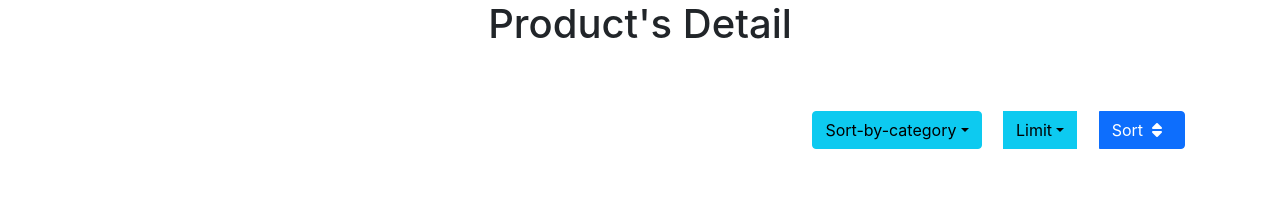
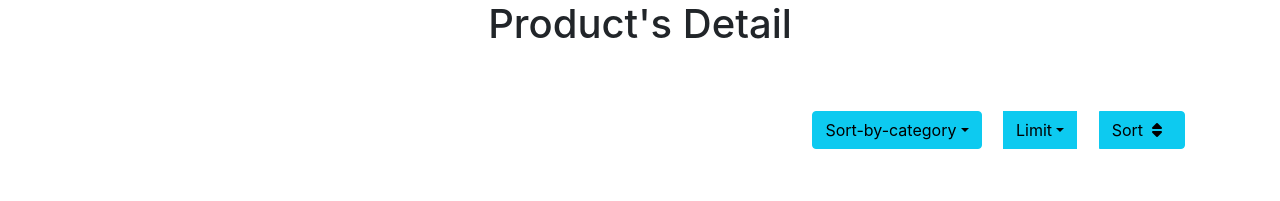
Before and after one commit to PrashantBirla-iView/Employee-Crud, a React (Create React App) app: page / in a window 1280 px wide. Shown: the top 201 px of the page. Built offline with nearby package versions, Linux system fonts and the light colour scheme; no server answers.

Commit message:
employee-crud-done

```diff
--- a/src/CRUD/Crud.jsx
+++ b/src/CRUD/Crud.jsx
@@ -8,12 +8,10 @@ function Crud() {
   const [sort, setSort] = useState(true);
   const [showInfo, setShowInfo] = useState(false);
   const [currentProduct, setCurrentProduct] = useState();
-  // const [Id, setId] = useState(currentProduct?.id);
   const [title, settitle] = useState(currentProduct?.title);
   const [price, setprice] = useState(currentProduct?.price);
   const [category, setcategory] = useState(currentProduct?.category);
   const [image, setimage] = useState(currentProduct?.image);
-  // const [rating, setrating] = useState(currentProduct?.rating);
   const [description, setdescription] = useState(currentProduct?.description);
 
   const getProductInfo = () => {
@@ -119,8 +117,6 @@ function Crud() {
                       id="productId"
                       name="productId"
                       defaultValue={currentProduct.id}
-                      // onClick={(e) => setId(e.target.value)}
-                      // onChange={(e) => setId(e.target.value)}
                     />
                   </div>
                   <div className="col-md-6">
@@ -134,7 +130,6 @@ function Crud() {
                       name="productTitle"
                       defaultValue={currentProduct.title}
                       onChange={(e) => settitle(e.target.value)}
-                      // onChange={handleInputChange}
                     />
                   </div>
                   <div className="col-md-6">
@@ -148,7 +143,6 @@ function Crud() {
                       name="productPrice"
                       defaultValue={currentProduct.price}
                       onChange={(e) => setprice(e.target.value)}
-                      // onChange={handleInputChange}
                     />
                   </div>
                   <div className="col-md-6">
@@ -162,7 +156,6 @@ function Crud() {
                       name="productCategory"
                       defaultValue={currentProduct.category}
                       onChange={(e) => setcategory(e.target.value)}
-                      // onChange={handleInputChange}
                     />
                   </div>
                   <div className="col-md-6">
@@ -175,8 +168,6 @@ function Crud() {
                       id="rating"
                       name="rating"
                       defaultValue={currentProduct.rating.rate}
-                      // onChange={(e) => setrating(e.target.value)}
-                      // onChange={handleInputChange}
                     />
                   </div>
                   <div className="col-md-6">
@@ -195,7 +186,6 @@ function Crud() {
                       style={{ height: "100px" }}
                       defaultValue={currentProduct.description}
                       onChange={(e) => setdescription(e.target.value)}
-                      // onChange={handleInputChange}
                     ></textarea>
                   </div>
                   <div className="col-12">
@@ -214,7 +204,7 @@ function Crud() {
             <div className="product-table">
               <h1 className="text-center pb-5">Product's Detail</h1>
               <div className="btn btn-group mb-5 d-flex align-item-center justify-content-end">
-                <div className="">
+                <div className="category">
                   <button
                     type="button"
                     class="btn btn-info dropdown-toggle"
@@ -265,7 +255,7 @@ function Crud() {
                   </ul>
                 </div>
                 &nbsp; &nbsp; &nbsp;
-                <div className="btn-group">
+                <div className="btn-group limit">
                   <button
                     type="button"
                     className="btn btn-info dropdown-toggle"
@@ -314,9 +304,9 @@ function Crud() {
                   </ul>
                 </div>
                 &nbsp; &nbsp; &nbsp;
-                <div className="btn-group sort-btn">
+                <div className="btn-group sort-btn sort-product">
                   <button
-                    className="btn btn-primary"
+                    className="btn btn-info"
                     type="button"
                     data-toggle="dropdown"
                     aria-haspopup="true"
```
